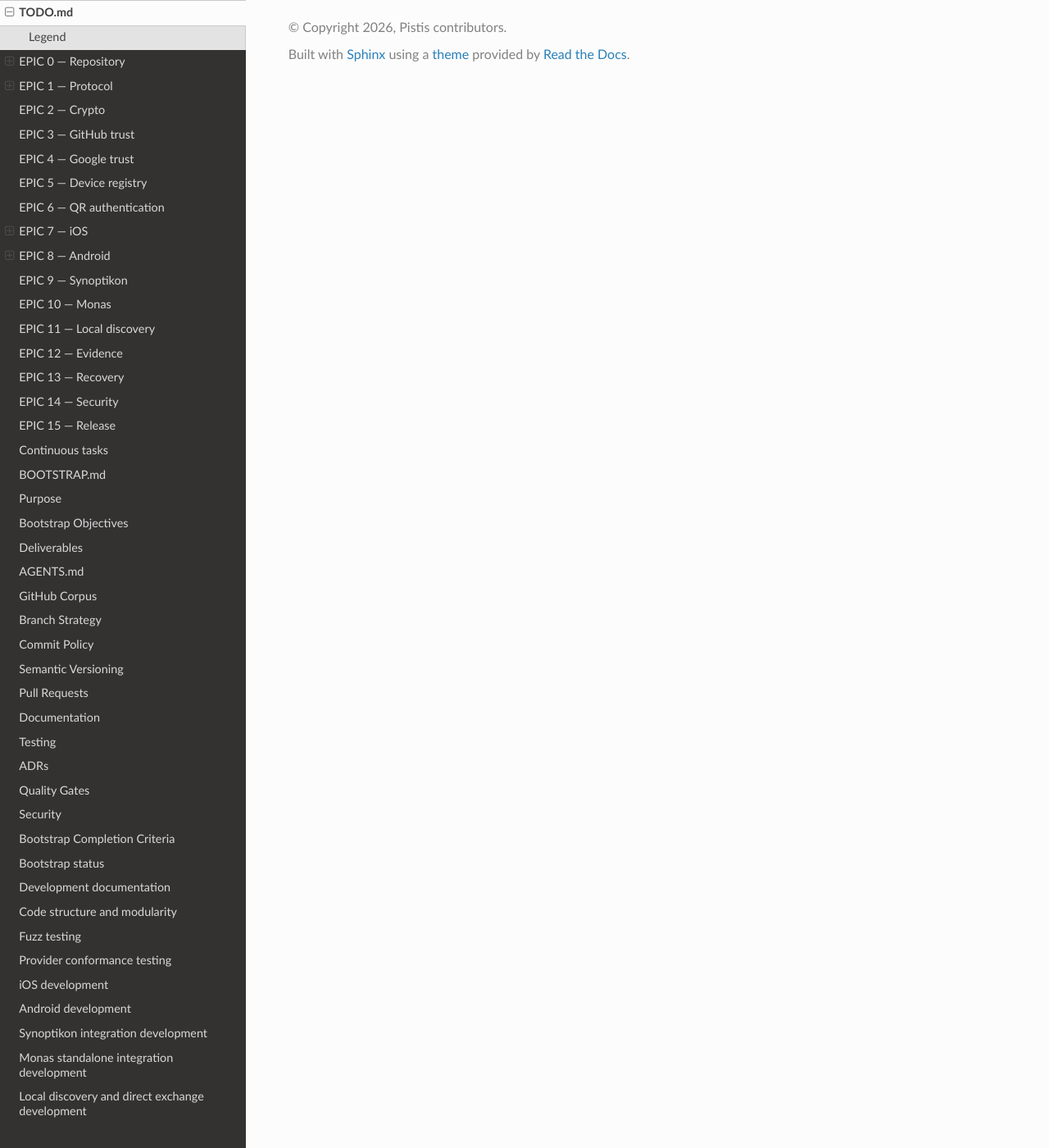
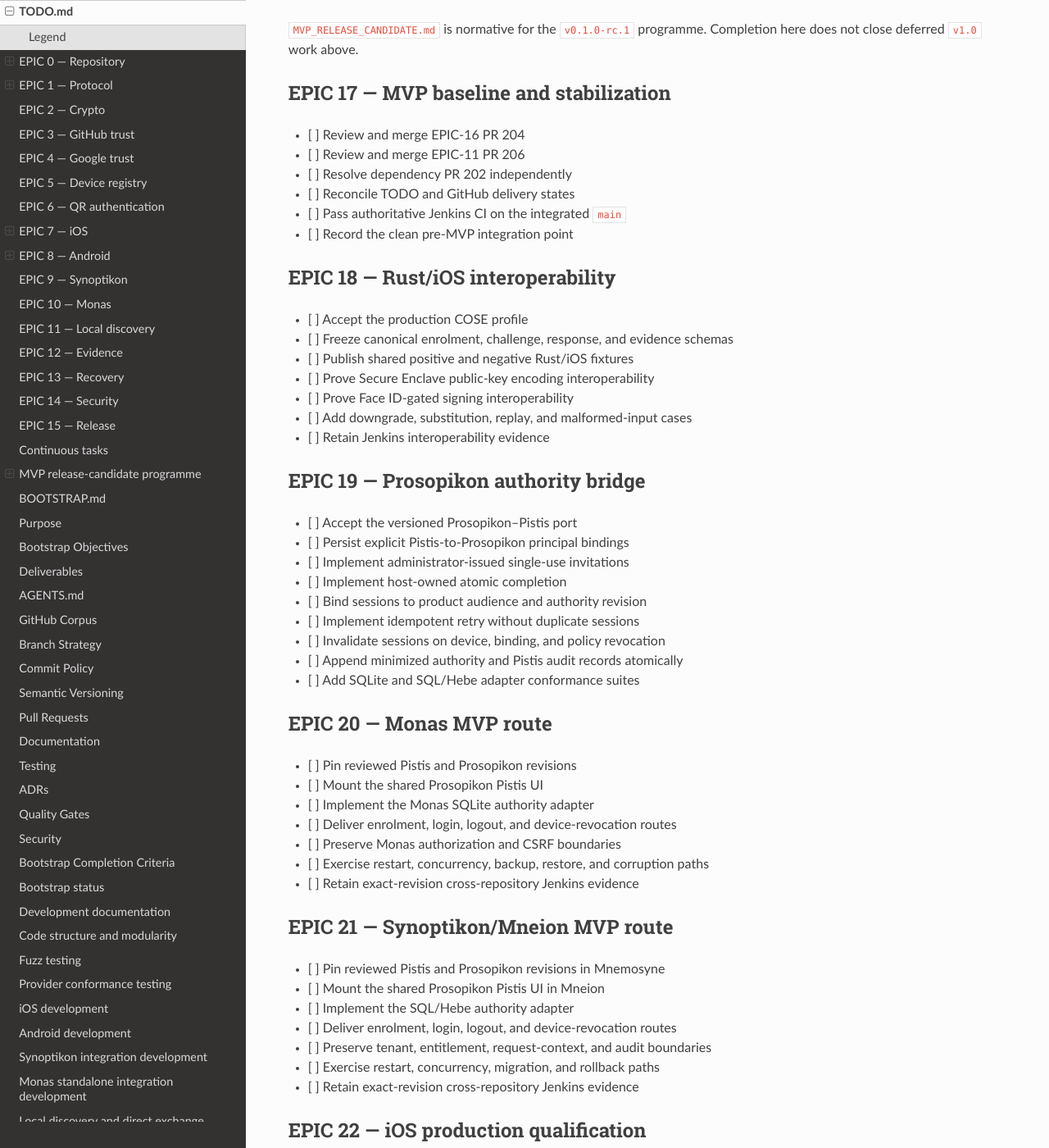
Before and after one commit to sagrudd/pistis, a Sphinx documentation site: the page built from docs/TODO.md, in a window 1280 px wide and 1400 px high, scrolled down 7717 px. Shown: the whole window at 82% size. Built offline with Sphinx 7.4.7 and the Read the Docs theme 3.1.0, drawn with Linux system fonts in a browser that asks for light colours; the version number could not be read and is left out; some of the changed text lies outside the part shown.

Commit message:
Define the MVP release candidate roadmap (#284)

```diff
--- a/docs/TODO.md
+++ b/docs/TODO.md
@@ -338,3 +338,105 @@ immutable signed `v1.0.0` tag is created.
 - [ ] Maintain interoperability tests
 - [ ] Review dependencies monthly
 - [ ] Keep security advisories current
+
+---
+
+# MVP release-candidate programme
+
+`MVP_RELEASE_CANDIDATE.md` is normative for the `v0.1.0-rc.1` programme.
+Completion here does not close deferred `v1.0` work above.
+
+## EPIC 17 — MVP baseline and stabilization
+
+- [ ] Review and merge EPIC-16 PR 204
+- [ ] Review and merge EPIC-11 PR 206
+- [ ] Resolve dependency PR 202 independently
+- [ ] Reconcile TODO and GitHub delivery states
+- [ ] Pass authoritative Jenkins CI on the integrated `main`
+- [ ] Record the clean pre-MVP integration point
+
+## EPIC 18 — Rust/iOS interoperability
+
+- [ ] Accept the production COSE profile
+- [ ] Freeze canonical enrolment, challenge, response, and evidence schemas
+- [ ] Publish shared positive and negative Rust/iOS fixtures
+- [ ] Prove Secure Enclave public-key encoding interoperability
+- [ ] Prove Face ID-gated signing interoperability
+- [ ] Add downgrade, substitution, replay, and malformed-input cases
+- [ ] Retain Jenkins interoperability evidence
+
+## EPIC 19 — Prosopikon authority bridge
+
+- [ ] Accept the versioned Prosopikon--Pistis port
+- [ ] Persist explicit Pistis-to-Prosopikon principal bindings
+- [ ] Implement administrator-issued single-use invitations
+- [ ] Implement host-owned atomic completion
+- [ ] Bind sessions to product audience and authority revision
+- [ ] Implement idempotent retry without duplicate sessions
+- [ ] Invalidate sessions on device, binding, and policy revocation
+- [ ] Append minimized authority and Pistis audit records atomically
+- [ ] Add SQLite and SQL/Hebe adapter conformance suites
+
+## EPIC 20 — Monas MVP route
+
+- [ ] Pin reviewed Pistis and Prosopikon revisions
+- [ ] Mount the shared Prosopikon Pistis UI
+- [ ] Implement the Monas SQLite authority adapter
+- [ ] Deliver enrolment, login, logout, and device-revocation routes
+- [ ] Preserve Monas authorization and CSRF boundaries
+- [ ] Exercise restart, concurrency, backup, restore, and corruption paths
+- [ ] Retain exact-revision cross-repository Jenkins evidence
+
+## EPIC 21 — Synoptikon/Mneion MVP route
+
+- [ ] Pin reviewed Pistis and Prosopikon revisions in Mnemosyne
+- [ ] Mount the shared Prosopikon Pistis UI in Mneion
+- [ ] Implement the SQL/Hebe authority adapter
+- [ ] Deliver enrolment, login, logout, and device-revocation routes
+- [ ] Preserve tenant, entitlement, request-context, and audit boundaries
+- [ ] Exercise restart, concurrency, migration, and rollback paths
+- [ ] Retain exact-revision cross-repository Jenkins evidence
+
+## EPIC 22 — iOS production qualification
+
+- [ ] Register the Mnemosyne Biosciences GitHub App and enable device flow
+- [ ] Implement minimum-permission GitHub device-flow enrolment
+- [ ] Discard GitHub tokens after stable-identity proof
+- [ ] Generate and use the device-protected signing key
+- [ ] Require Face ID for every signature
+- [ ] Implement enrolment, QR approval, history, and revocation UX
+- [ ] Configure Apple signing and TestFlight
+- [ ] Pass functional and accessibility simulator suites
+- [ ] Pass the signed physical-iPhone acceptance matrix
+
+## EPIC 23 — Authentication evidence
+
+- [ ] Freeze the detached authentication-evidence schema
+- [ ] Record enrolment, authentication, CLI approval, and revocation events
+- [ ] Minimize and redact retained evidence
+- [ ] Implement offline verifier library and CLI
+- [ ] Verify trust roots, signatures, policy time, and revocation semantics
+- [ ] Add malformed, unsupported, expired, and substituted evidence cases
+- [ ] Retain portable evidence in Jenkins dossiers
+
+## EPIC 24 — Packaging and operations
+
+- [ ] Package the service, local agent, CLI, migrations, and systemd units
+- [ ] Generate installation keys during privileged bootstrap
+- [ ] Load keys through systemd credentials
+- [ ] Implement encrypted installation-key backup and explicit restore
+- [ ] Document rotation, recovery, upgrade, rollback, and diagnostics
+- [ ] Enforce service-account ownership and non-symlink private state
+- [ ] Build RPM/SRPM, SBOM, checksums, and provenance
+- [ ] Test clean install, upgrade, rollback, backup, and restore
+
+## EPIC 25 — MVP security and release candidate
+
+- [ ] Complete the MVP threat-model review
+- [ ] Complete dependency and privacy reviews
+- [ ] Pass fuzzing and negative-path acceptance
+- [ ] Run the four-repository Jenkins acceptance expedition
+- [ ] Verify the signed physical-iPhone record
+- [ ] Assemble immutable `v0.1.0-rc.1` artefacts and manifest
+- [ ] Record internal release approval against the manifest digest
+- [ ] Keep public production release blocked pending independent reviews
--- a/docs/index.rst
+++ b/docs/index.rst
@@ -13,6 +13,7 @@ Project and delivery
 
    README
    PROJECT_CHARTER
+   MVP_RELEASE_CANDIDATE
    MILESTONE
    TODO
    BOOTSTRAP
```
Also changed, not shown: README.md (+4 -0 lines), docs/MILESTONE.md (+5 -0 lines), docs/MVP_RELEASE_CANDIDATE.md (added, +157 -0 lines), docs/PROJECT_CHARTER.md (+8 -3 lines), docs/README.md (+1 -0 lines).
